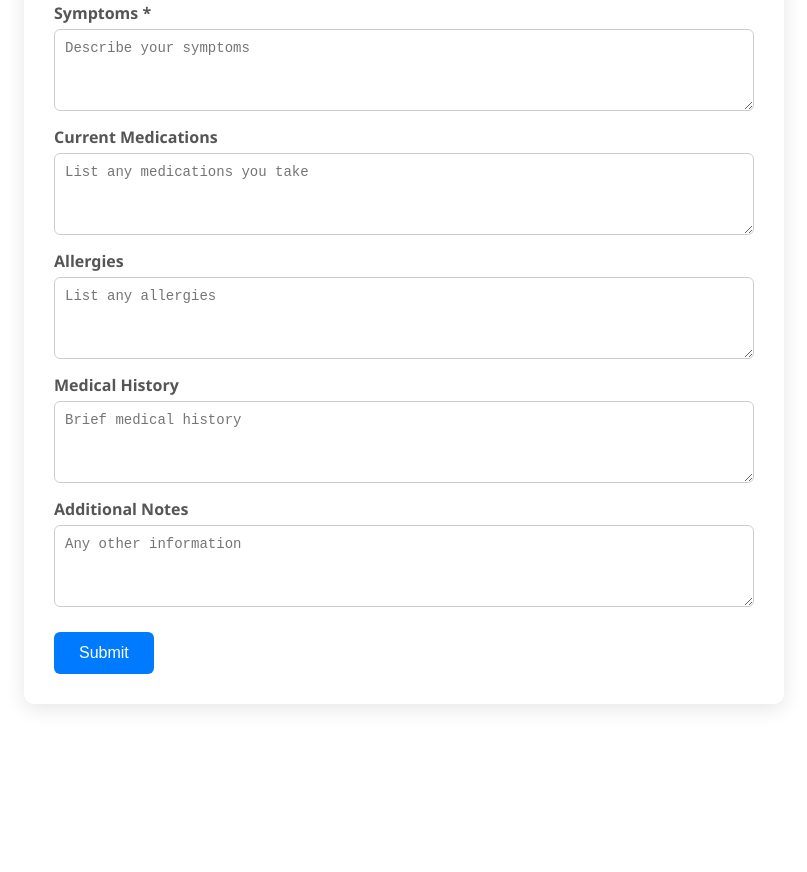
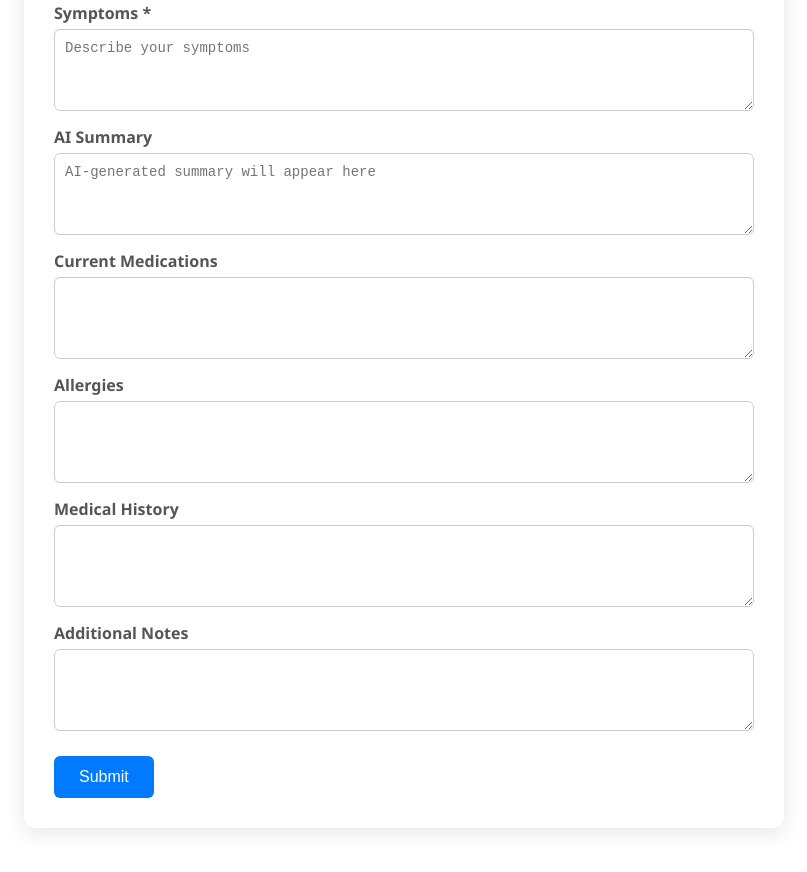
Before and after one commit to nemat777/clinic-frontend, a React (Create React App) app: page / in a window 1280 px wide. Shown: the part 740-1612 px from the top of the page, without its empty margins (236-1043 px from the left). Before the commit the page ends 1534 px from the top, so only its background shows below. Built offline with nearby package versions, Linux system fonts and the light colour scheme; no server answers; the database is empty.

Commit message:
Added AI

```diff
--- a/src/PatientForm.js
+++ b/src/PatientForm.js
@@ -11,8 +11,9 @@ function PatientForm() {
     dob: '',
     email: '',
     phone: '',
-    officeId: '', // will be populated dynamically
+    officeId: '', // dynamically set
     symptoms: '',
+    summary: '',  // AI-generated
     medications: '',
     allergies: '',
     medicalHistory: '',
@@ -20,28 +21,48 @@ function PatientForm() {
   });
   const [submitted, setSubmitted] = useState(false);
   const [error, setError] = useState('');
+  const [loadingSummary, setLoadingSummary] = useState(false);
 
-  // Fetch offices from Supabase
+  // Fetch offices dynamically
   useEffect(() => {
     async function fetchOffices() {
       const { data, error } = await supabase
-        .from('Offices')  // replace with your actual offices table name
+        .from('Offices')
         .select('id, name');
       if (error) {
         console.error('Error fetching offices:', error);
       } else {
         setOffices(data);
         if (data.length > 0) {
-          setFormData(prev => ({ ...prev, officeId: data[0].id })); // default first office
+          setFormData(prev => ({ ...prev, officeId: data[0].id }));
         }
       }
     }
     fetchOffices();
   }, []);
 
-  const handleChange = (e) => {
+  // Handle input change
+  const handleChange = async (e) => {
     const { name, value } = e.target;
     setFormData(prev => ({ ...prev, [name]: value }));
+
+    // AI summary for symptoms
+   if (name === 'symptoms' && value.trim().length > 5) {
+  setLoadingSummary(true);
+  try {
+    const response = await fetch('/api/ai-summary', {
+      method: 'POST',
+      headers: { 'Content-Type': 'application/json' },
+      body: JSON.stringify({ symptoms: value })
+    });
+    const data = await response.json();
+    setFormData(prev => ({ ...prev, summary: data.summary }));
+  } catch (err) {
+    console.error('AI summary error:', err);
+  } finally {
+    setLoadingSummary(false);
+  }
+}
   };
 
   const handleSubmit = async (e) => {
@@ -55,7 +76,7 @@ function PatientForm() {
     }
 
     const { error } = await supabase
-      .from('PatientIntakes') // your table
+      .from('PatientIntakes')
       .insert([formData]);
 
     if (error) {
@@ -116,27 +137,44 @@ function PatientForm() {
 
       <div className="form-group">
         <label>Symptoms *</label>
-        <textarea name="symptoms" value={formData.symptoms} onChange={handleChange} placeholder="Describe your symptoms" required />
+        <textarea
+          name="symptoms"
+          value={formData.symptoms}
+          onChange={handleChange}
+          placeholder="Describe your symptoms"
+          required
+        />
+        {loadingSummary && <p>Generating summary...</p>}
+      </div>
+
+      <div className="form-group">
+        <label>AI Summary</label>
+        <textarea
+          name="summary"
+          value={formData.summary}
+          readOnly
+          placeholder="AI-generated summary will appear here"
+        />
       </div>
 
       <div className="form-group">
         <label>Current Medications</label>
-        <textarea name="medications" value={formData.medications} onChange={handleChange} placeholder="List any medications you take" />
+        <textarea name="medications" value={formData.medications} onChange={handleChange} />
       </div>
 
       <div className="form-group">
         <label>Allergies</label>
-        <textarea name="allergies" value={formData.allergies} onChange={handleChange} placeholder="List any allergies" />
+        <textarea name="allergies" value={formData.allergies} onChange={handleChange} />
       </div>
 
       <div className="form-group">
         <label>Medical History</label>
-        <textarea name="medicalHistory" value={formData.medicalHistory} onChange={handleChange} placeholder="Brief medical history" />
+        <textarea name="medicalHistory" value={formData.medicalHistory} onChange={handleChange} />
       </div>
 
       <div className="form-group">
         <label>Additional Notes</label>
-        <textarea name="notes" value={formData.notes} onChange={handleChange} placeholder="Any other information" />
+        <textarea name="notes" value={formData.notes} onChange={handleChange} />
       </div>
 
       <button type="submit" className="form-submit">Submit</button>
```
Also changed, not shown: api/ai-summary.txt (added).
